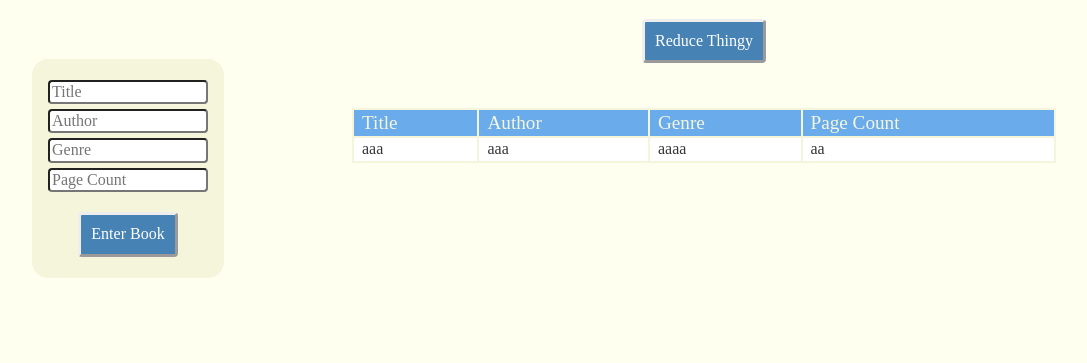
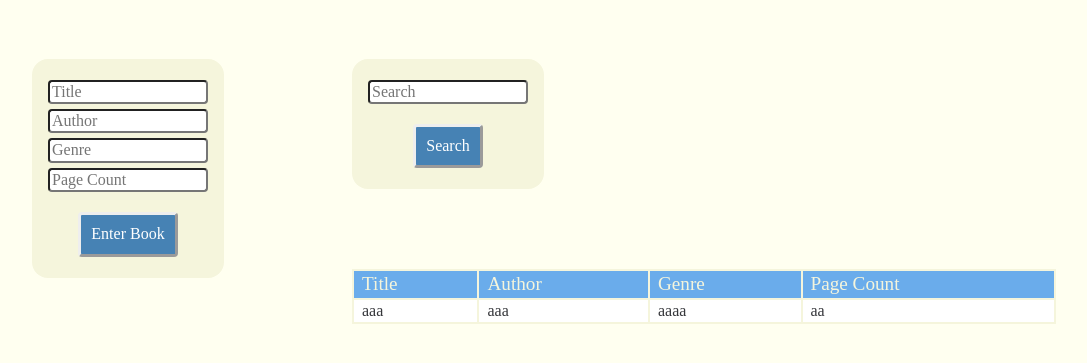
Before and after one commit to swic-cis-177/mt-project-elizabeth-meyer, a website with bundled scripts: page index.html in a window 1280 px wide. Shown: the part 61-424 px from the top of the page, without its empty margins (96-1183 px from the left). Built offline with nearby package versions, Linux system fonts and the light colour scheme; a web font is replaced by a local one.

Commit message:
Add form for search.

```diff
--- a/index.html
+++ b/index.html
@@ -34,8 +34,11 @@
       <button>Enter Book</button>
     </form>
 
-    <button type="submit">Reduce Thingy</button>
-
+    <form id="searchForm">
+      <input type="text" id="search" placeholder="Search">
+      <button type="submit">Search</button>
+    </form>
+    <p></p>
     <table id="book-table">
       <thead>
         <tr>
@@ -46,12 +49,8 @@
         </tr>
       </thead>
       <tbody>
-        <!-- Data will be 'injected' here using 'template' 👇🏽 -->
       </tbody>
     </table>
-
-    <p></p>
-
     <template id="book-row">
       <tr>
         <td></td>
@@ -61,7 +60,6 @@
       </tr>
     </template>
 
-    <!-- 'Connect' JS to this HTML file. -->
     <script src="./scripts.js" type="module"></script>
   </body>
 </html>
```
